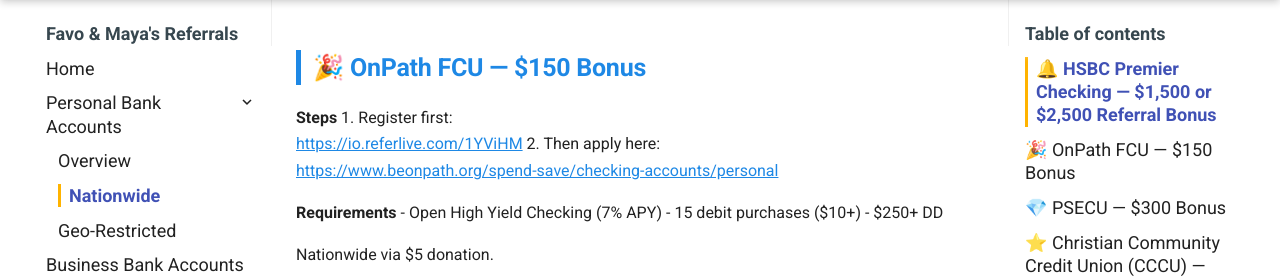
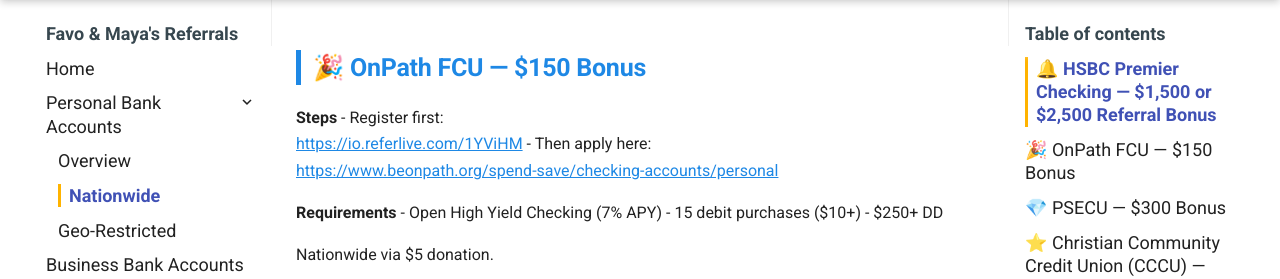
Before and after one commit to whispersofzephyr/favolinkhub-site, an MkDocs documentation site: the page built from docs/personal-bank-nationwide.md, in a window 1280 px wide and 900 px high, scrolled down 962 px. Shown: the part 152-431 px from the top of the window. Built offline with MkDocs 1.6.1 and Material for MkDocs 9.7.7, drawn with Linux system fonts in a browser that asks for light colours.

Commit message:
Update personal-bank-nationwide.md

```diff
--- a/docs/personal-bank-nationwide.md
+++ b/docs/personal-bank-nationwide.md
@@ -28,9 +28,9 @@ Apply: [Apply here](https://us.hsbc.com/refer)
 ## 🎉 OnPath FCU — $150 Bonus
 
 **Steps**
-1. Register first:
+- Register first:
    [https://io.referlive.com/1YViHM](https://io.referlive.com/1YViHM)
-2. Then apply here:
+- Then apply here:
    [https://www.beonpath.org/spend-save/checking-accounts/personal](https://www.beonpath.org/spend-save/checking-accounts/personal)
 
 **Requirements**
```
